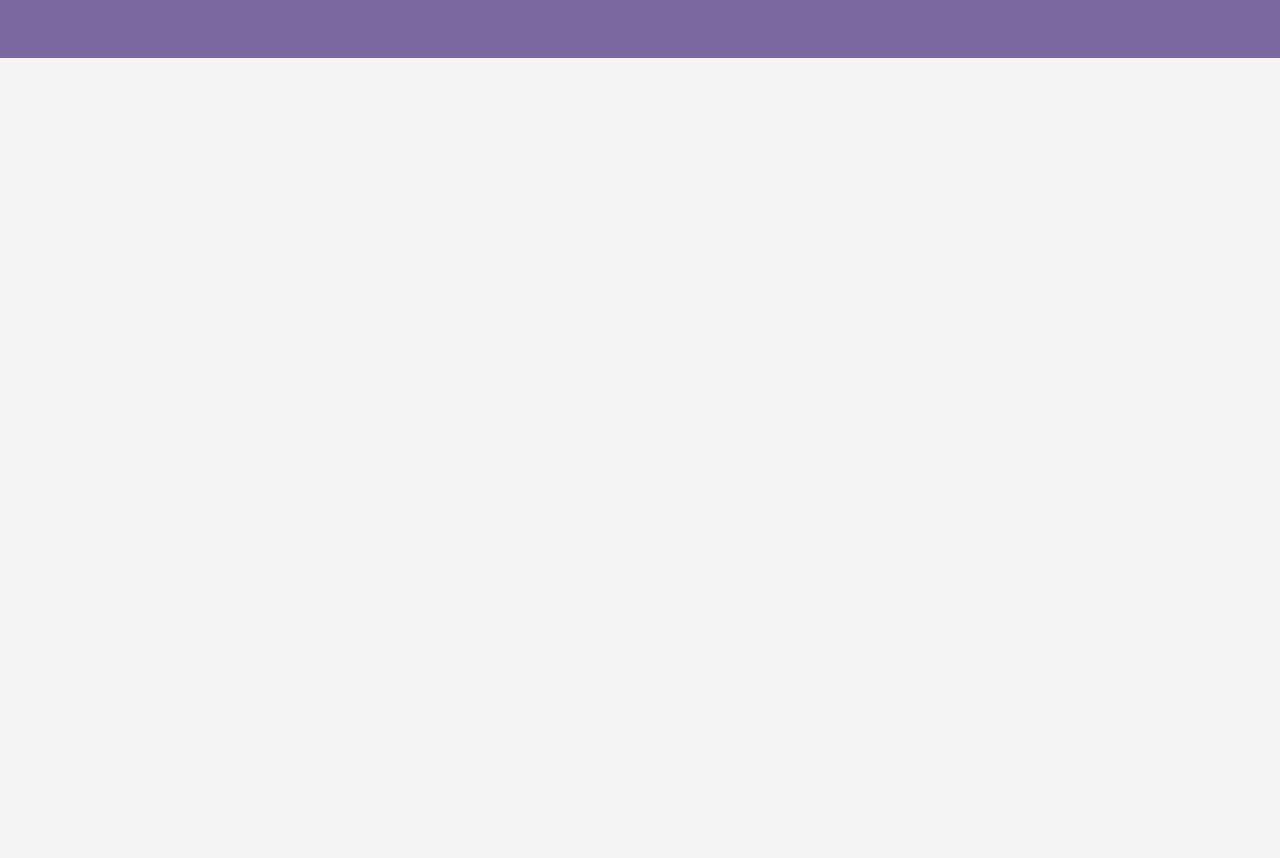
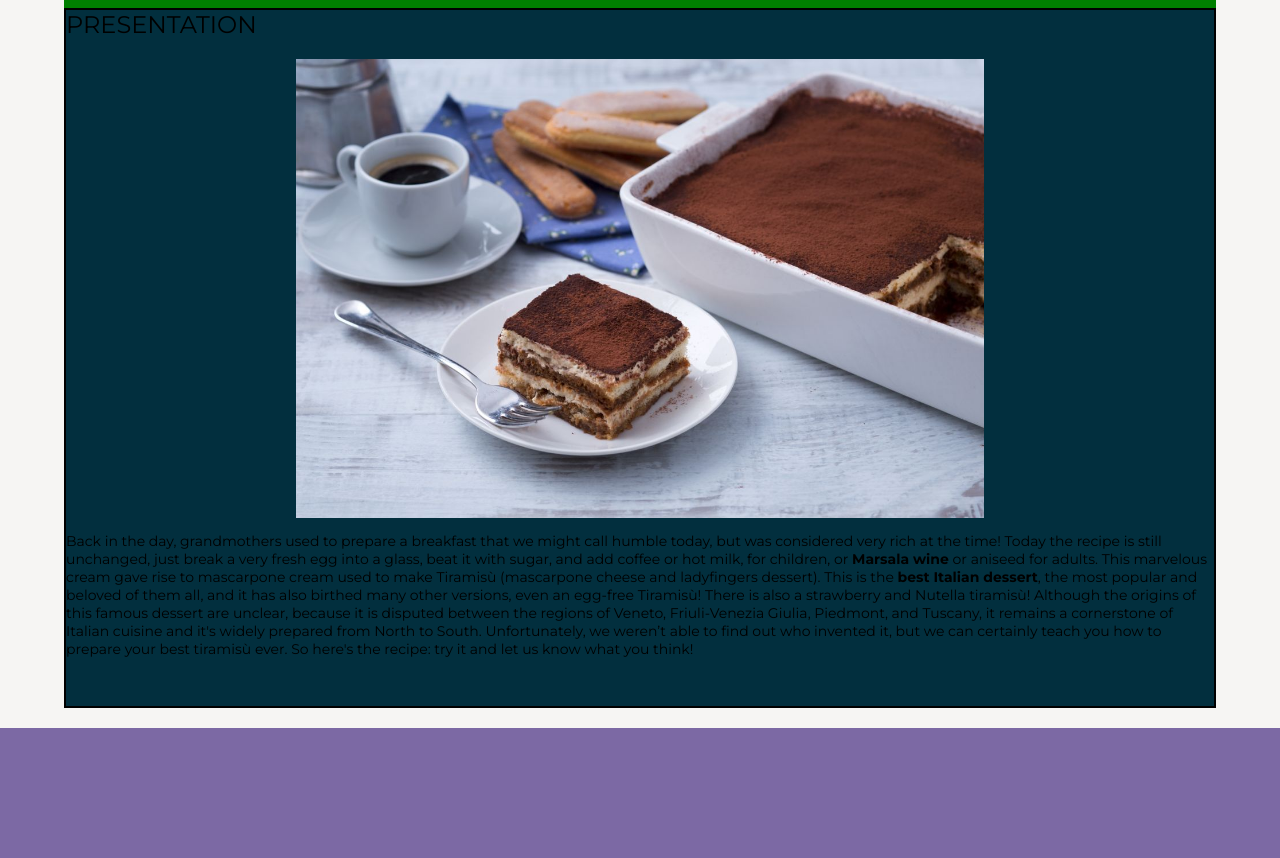
Before and after one commit to EmanuelaCalderone/htmlcss-responsive-layout, a plain HTML site: page index.html in a window 1280 px wide. Shown: the part 1331-2189 px from the top of the page. Before the commit the page ends 1389 px from the top, so only its background shows below. Drawn offline with Linux system fonts and the light colour scheme.

Commit message:
add presentation section

```diff
--- a/css/style.css
+++ b/css/style.css
@@ -31,7 +31,7 @@ h1{
 
 .info_recipe, .presentation{
     /*debug*/
-    height:300px;
+    height:700px;
     background-color:rgb(2, 47, 62);
     border: solid 2px black;
 }
@@ -79,6 +79,25 @@ h4 {
     box-shadow: 0px 4px 6px rgba(0, 0, 0, 1);
 }
 
+#presentation_title{
+    font-weight:normal;
+    margin-bottom:20px;
+}
+
+.tiramisù{
+    margin:auto;
+    width:60%;
+}
+
+.tiramisù img{
+    max-width:100%;
+    margin-bottom:10px;
+}
+
+.presentation p{
+    font-size:14px;
+}
+
 footer{
     height:130px;
     background-color:#7C69A4;
--- a/index.html
+++ b/index.html
@@ -58,7 +58,12 @@
 
             <!--presentazione-->
             <div class="presentation">
-
+                <h2 id="presentation_title">PRESENTATION</h2>
+                <div class="tiramisù">
+                    <img src="./img/tiramisu.jpg" alt="tiramisù">
+                </div>
+                <p>Back in the day, grandmothers used to prepare a breakfast that we might call humble today, but was considered very rich at the time! Today the recipe is still unchanged, just break a very fresh egg into a glass, beat it with sugar, and add coffee or hot milk, for children, or <span class=strong>Marsala wine</span> or aniseed for adults. This marvelous cream gave rise to mascarpone cream used to make <span class=stron>Tiramisù</span> (mascarpone cheese and ladyfingers dessert). This is the <span class=strong>best Italian dessert</span>, the most popular and beloved of them all, and it has also birthed many other versions, even an egg-free Tiramisù! There is also a strawberry and Nutella tiramisù! Although the origins of this famous dessert are unclear, because it is disputed between the regions of Veneto, Friuli-Venezia Giulia, Piedmont, and Tuscany, it remains a cornerstone of Italian cuisine and it's widely prepared from North to South.
+                    Unfortunately, we weren’t able to find out who invented it, but we can certainly teach you how to prepare your best tiramisù ever. So here's the recipe: try it and let us know what you think!</p>
             </div>
 
         </section>
```
